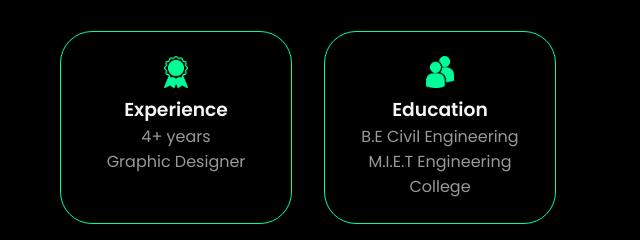
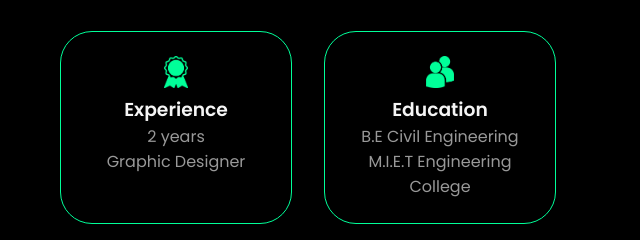
Before and after one commit to bilalibnumar/portfolio, a plain HTML site: page index.html in a window 1280 px wide. Shown: the part 1117-1357 px from the top of the page, 564-1204 px from the left. Drawn offline with nearby package versions, Linux system fonts and the light colour scheme.

Commit message:
index.html

```diff
--- a/index.html
+++ b/index.html
@@ -80,7 +80,7 @@
         <div class="details-container">
           <img src="./assets/experience.png" alt="Experience icon" class="icon"/>
           <h3>Experience</h3>
-          <p>4+ years <br />Graphic Designer</p>
+          <p>2 years <br />Graphic Designer</p>
         </div>
         <div class="details-container">
           <img src="./assets/education.png" alt="Education icon" class="icon"/>
```
